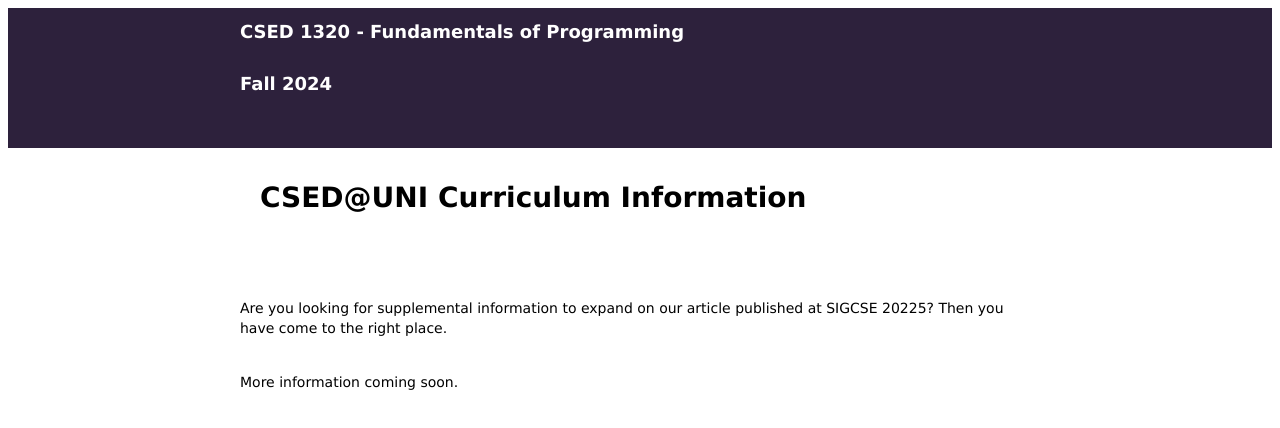
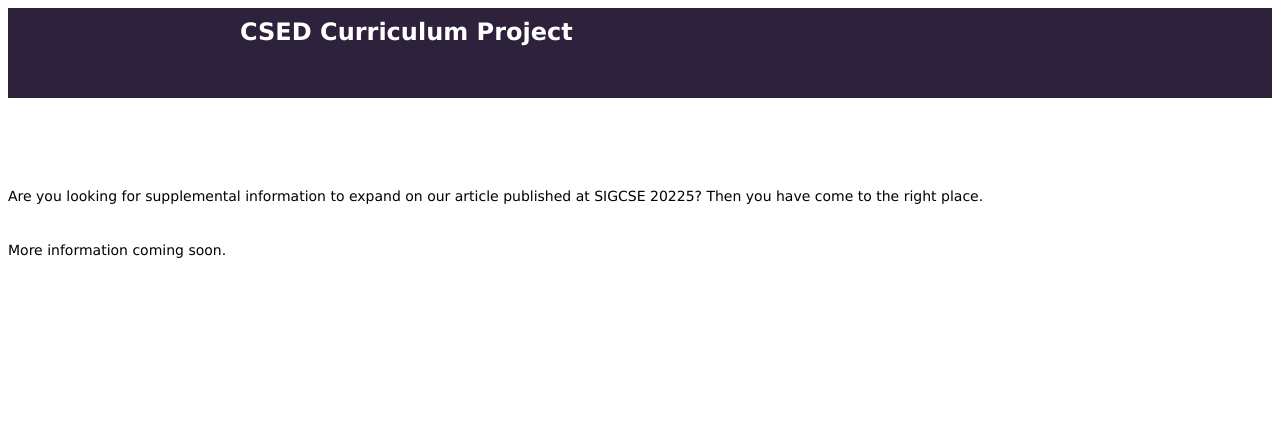
Before and after one commit to CSEd-UNI/CSEd-UNI.github.io, a plain HTML site: page index.html in a window 1280 px wide. Drawn offline with Linux system fonts and the light colour scheme.

Commit message:
Update index.html

```diff
--- a/index.html
+++ b/index.html
@@ -17,18 +17,15 @@
     <header>
 
       <div class="wrapper">
-	<p><b><font size="4" color="#FFFFFF">CSED 1320 - Fundamentals of Programming</font></b></p>
-	<p><b><font size="4" color="#FFFFFF">Fall 2024</font></b></p>
+	<p><b><font size="5" color="#FFFFFF">CSED Curriculum Project</font></b></p>
       </div>
     </header>
   </div>
 </div>
 <div class="body3">
-  <div class="main">
-<h1>CSED@UNI Curriculum Information</h1>
 <h3>SIGCSE 2025</h3>
 <p>Are you looking for supplemental information to expand on our article published at SIGCSE 20225?  Then you have come to the right place.</p>
-	<p>More information coming soon.</p>
+<p>More information coming soon.</p>
       </div>
 </div>
 </body>
```
